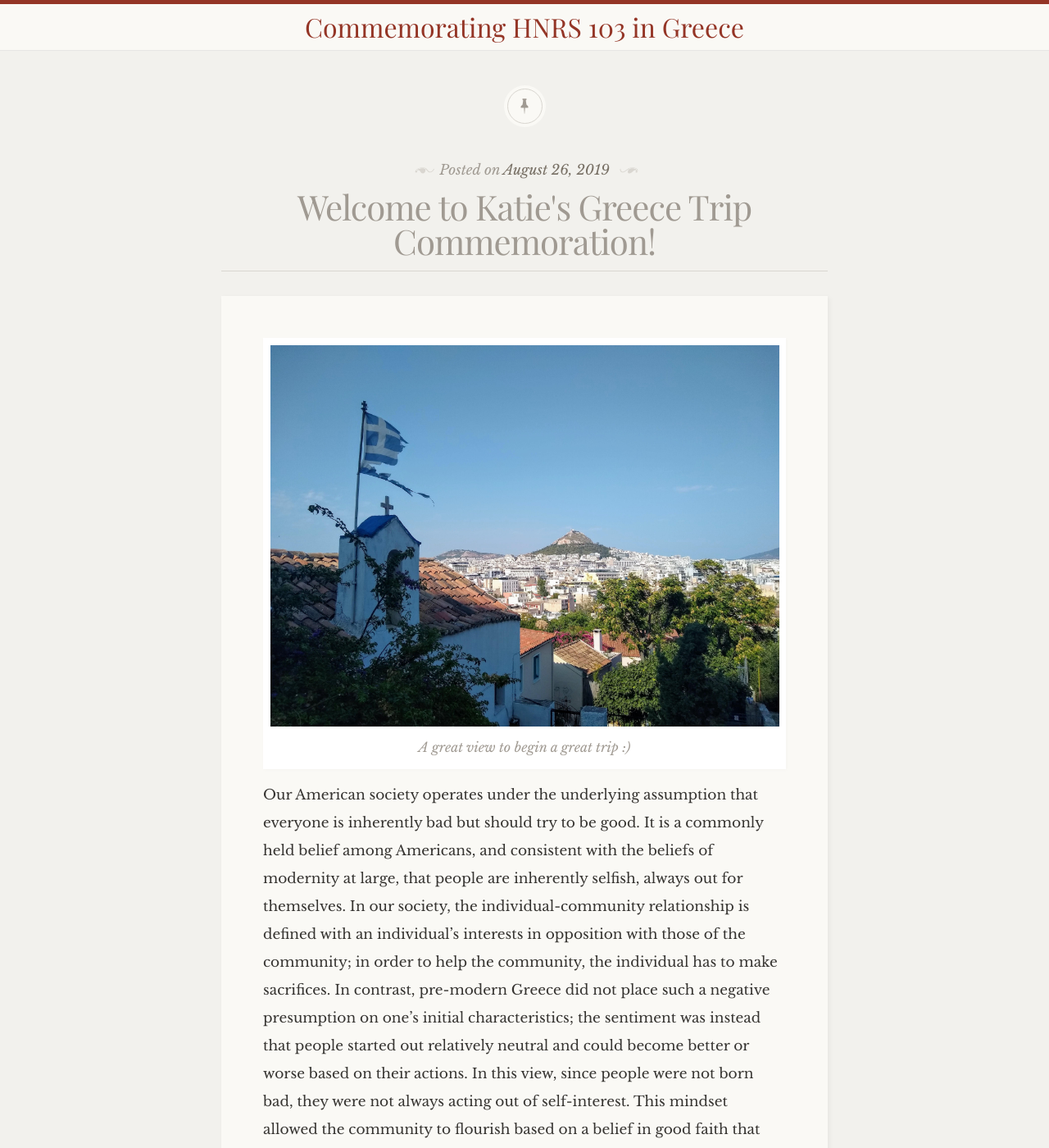
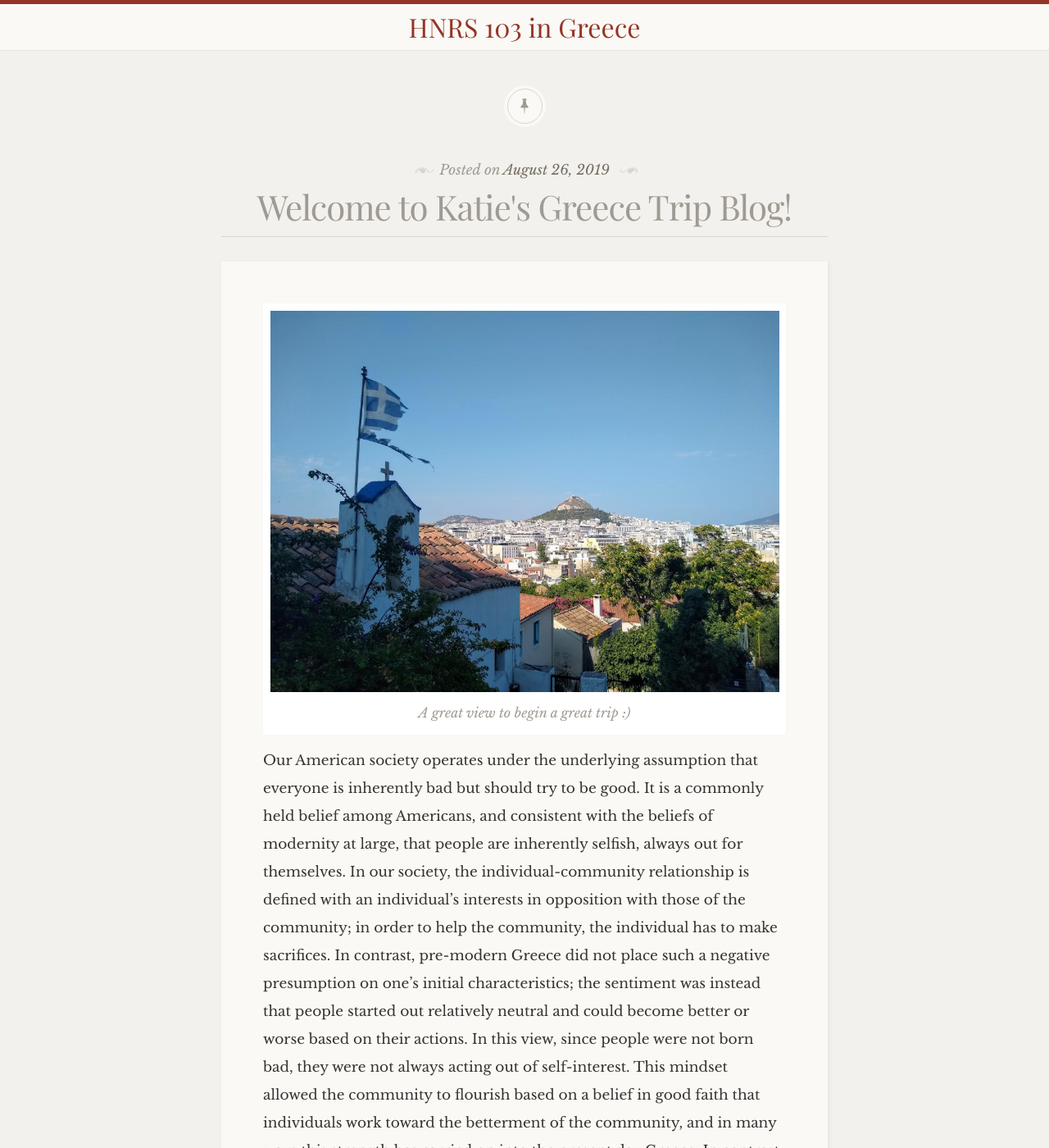
Before and after one commit to KTaylor8/HNRS103-Greece, a Jekyll site: the page built from _posts/2019-08-26-background-intro.md, in a window 1280 px wide and 1400 px high. Shown: the whole window at 82% size. Built offline with Jekyll 4.4.1, drawn with Linux system fonts in a browser that asks for light colours; some web fonts are replaced; some of the changed text lies outside the part shown.

Commit message:
changed site name

```diff
--- a/_config.yml
+++ b/_config.yml
@@ -13,7 +13,7 @@
 # you will see them accessed via {{ site.title }}, {{ site.email }}, and so on.
 # You can create any custom variable you would like, and they will be accessible
 # in the templates via {{ site.myvariable }}.
-title: Commemorating HNRS 103 in Greece
+title: HNRS 103 in Greece
 email: taylo230@wwu.edu
 description: > # this means to ignore newlines until "baseurl:"
   This final project is the offspring of summaries of my thoughts both during and after the trip, my interest in photography, and my wish to learn a new piece of software for creating websites. I hope you enjoy it!
--- a/_includes/footer.html
+++ b/_includes/footer.html
@@ -7,7 +7,7 @@
 		<div class="footer-col-wrapper">
 			<div class="footer-col footer-col-1">
 				<ul class="contact-list">
-					<li>{{ site.title }}</li>
+					<!-- <li>{{ site.title }}</li> -->
 					<li><a href="mailto:{{ site.email }}">{{ site.email }}</a></li>
 				</ul>
 			</div>
--- a/_includes/header.html
+++ b/_includes/header.html
@@ -2,7 +2,7 @@
 
 	<div class="wrapper">
 
-		<a class="site-title" href="{{ site.baseurl }}/">{{ site.title }}</a>
+		<a class="site-title" href="{{ site.baseurl }}/table-of-contents">{{ site.title }}</a>
 
 	</div>
 
--- a/_posts/2019-08-26-background-intro.md
+++ b/_posts/2019-08-26-background-intro.md
@@ -1,6 +1,6 @@
 ---
 layout: post
-title: "Welcome to Katie's Greece Trip Commemoration!"
+title: "Welcome to Katie's Greece Trip Blog!"
 date: 2019-08-26 09:00:00 +0200
 featured: true
 ---
```
Also changed, not shown: other parts of _posts/2019-08-26-background-intro.md (+1 -1 lines), 15 other files.
